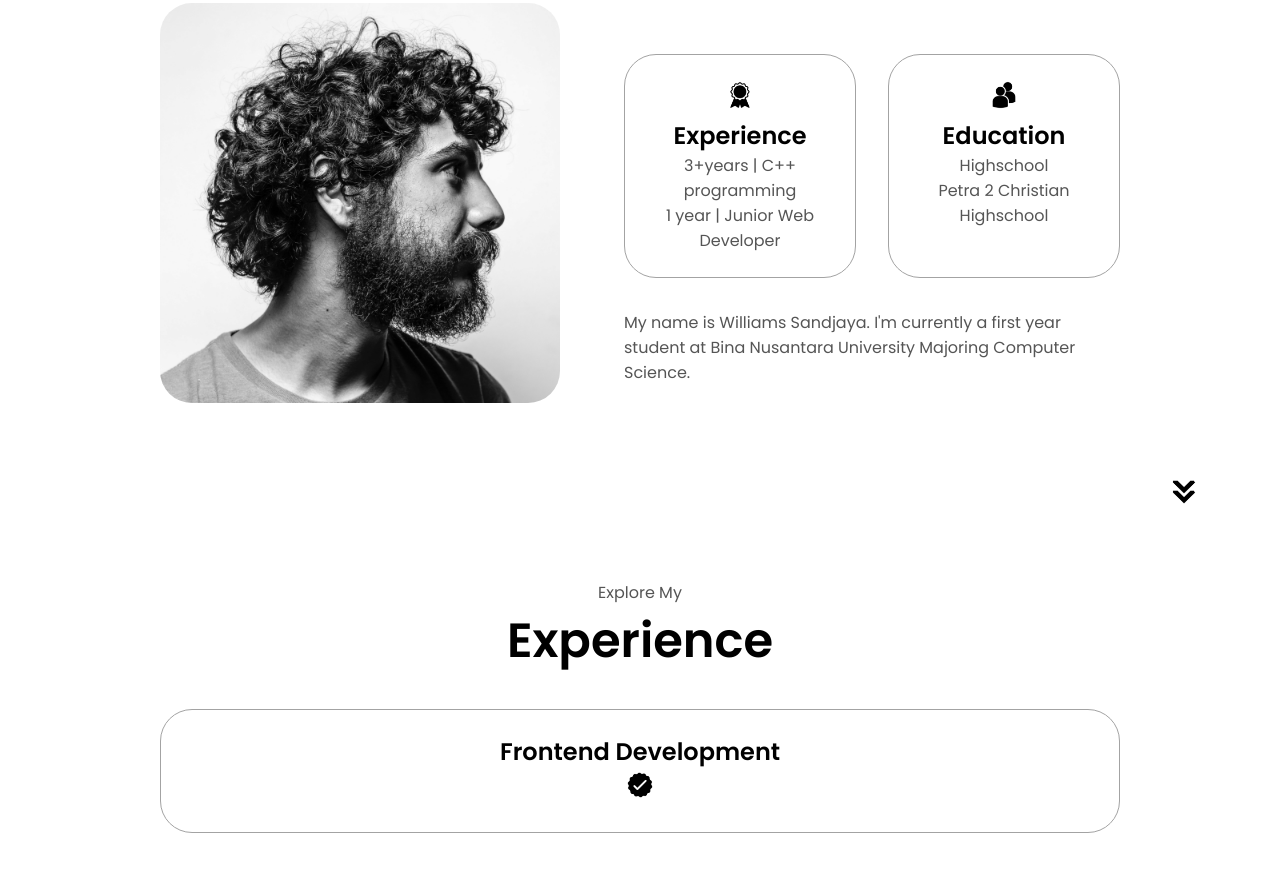
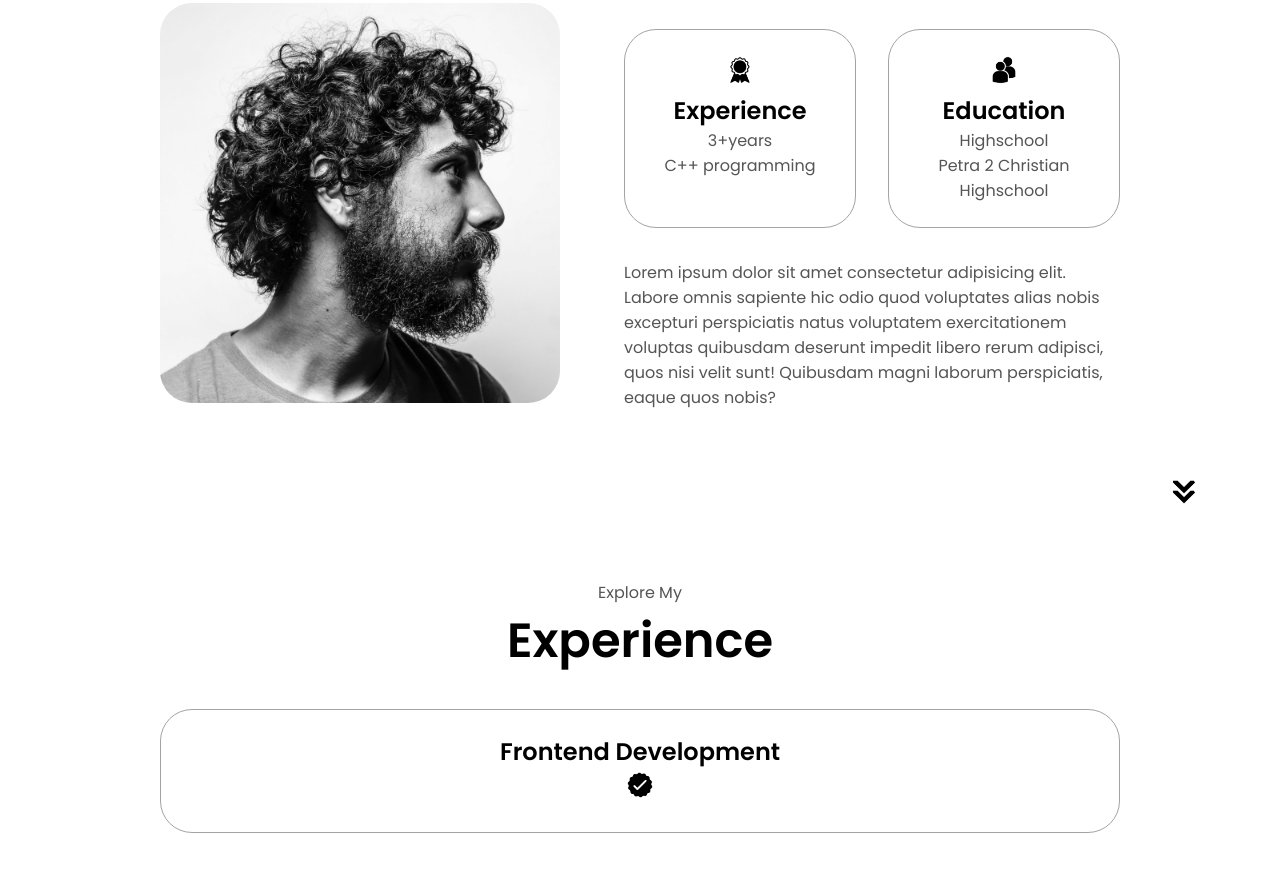
Before and after one commit to nocturnalnerds/portfolio-website-pertamaku, a plain HTML site: page index.html in a window 1280 px wide. Shown: the part 996-1868 px from the top of the page. Drawn offline with Linux system fonts and the light colour scheme.

Commit message:
Revert "change in description"
This reverts commit d8de333618f32042c5bb87211c2fa605f7e3e96e.

```diff
--- a/index.html
+++ b/index.html
@@ -83,8 +83,7 @@
                     alt="experience-icon"
                     class ="icon"/>
                     <h1>Experience</h1>
-                    <p>3+years | C++ programming</p>
-                    <p>1 year | Junior Web Developer</p>
+                    <p>3+years <br> C++ programming</p>
                   </div>
                   <div class="details-container">
                     <img src="./assets/education.png"
@@ -96,8 +95,16 @@
                   </div>
                 </div>
                 <div class="text-container">
-                  <p>My name is Williams Sandjaya. I'm currently a first year student at Bina Nusantara University
-                    Majoring Computer Science.
+                  <p>Lorem ipsum dolor sit amet
+                    consectetur adipisicing elit.
+                    Labore omnis sapiente hic odio quod
+                    voluptates alias nobis excepturi
+                    perspiciatis natus voluptatem
+                    exercitationem voluptas quibusdam
+                    deserunt impedit libero rerum adipisci,
+                    quos nisi velit sunt!
+                    Quibusdam magni laborum perspiciatis,
+                    eaque quos nobis?
                   </p>
                 </div>
               </div>
```
